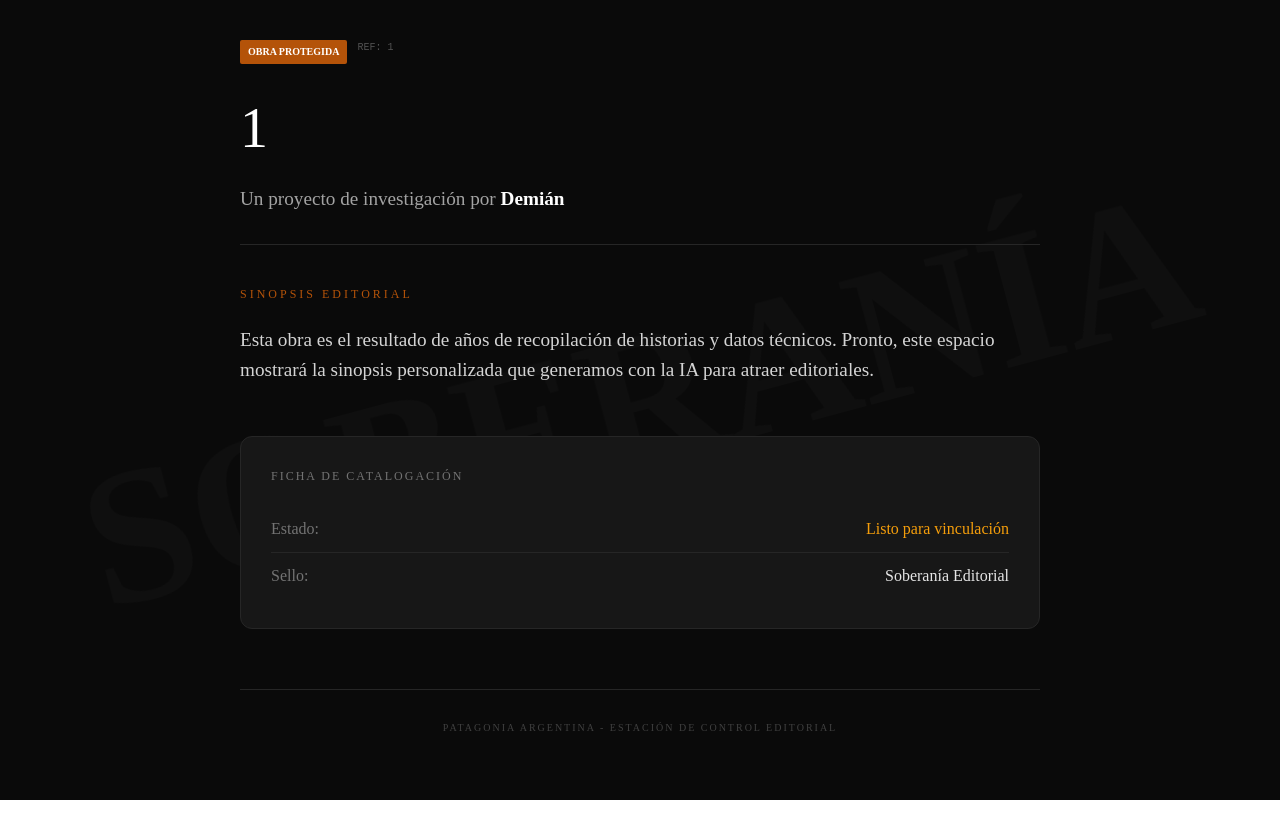
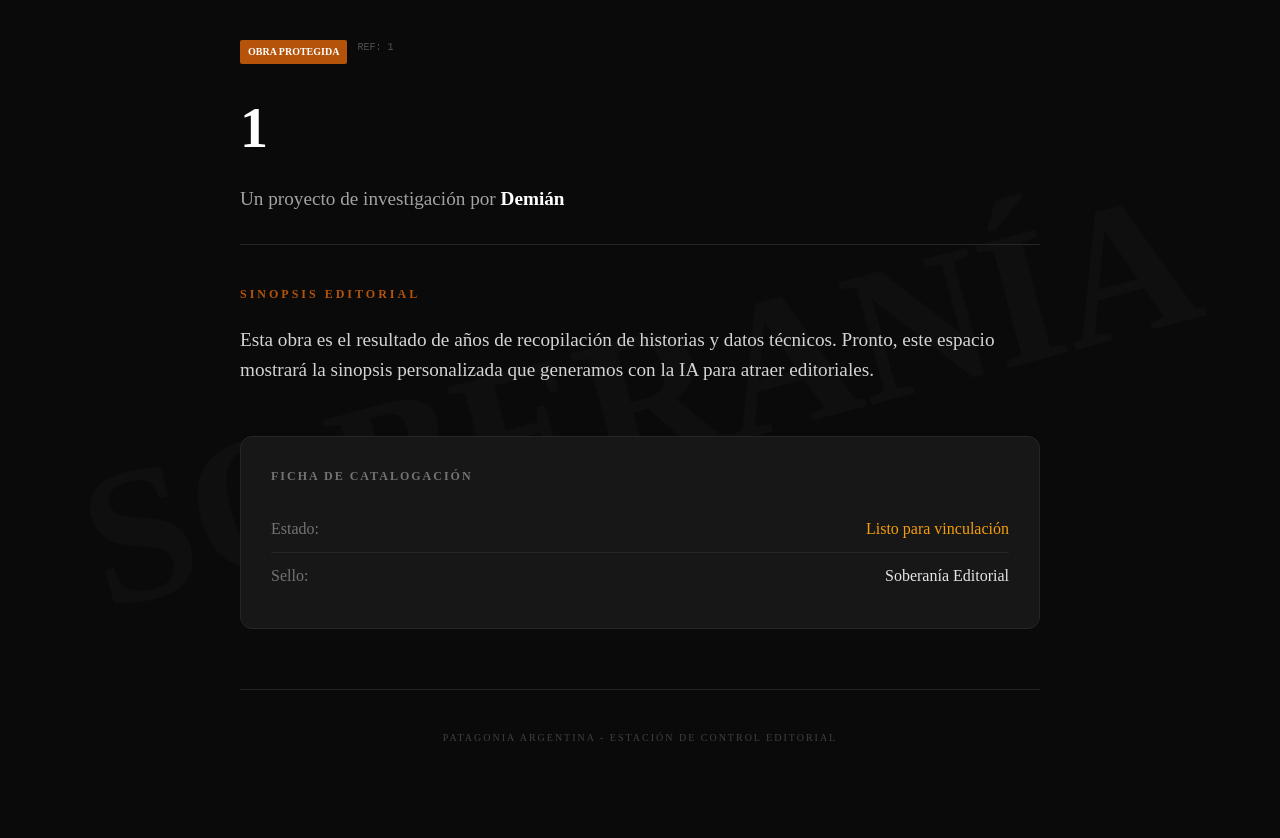
Before and after one commit to edicionesdemiantestino-maker/soberania-match, a Next.js app: page /obra/1 in a window 1280 px wide. Shown: the top 838 px of the page. Before the commit the page ends 800 px from the top, so only its background shows below. Built offline with nearby package versions, Linux system fonts and the light colour scheme.

Commit message:
Update layout.tsx

```diff
--- a/app/layout.tsx
+++ b/app/layout.tsx
@@ -1,8 +1,7 @@
-import './globals.css'
 export default function RootLayout({ children }: { children: React.ReactNode }) {
   return (
     <html lang="es">
-      <body>{children}</body>
+      <body style={{ margin: 0, backgroundColor: '#0a0a0a' }}>{children}</body>
     </html>
   )
 }
```
